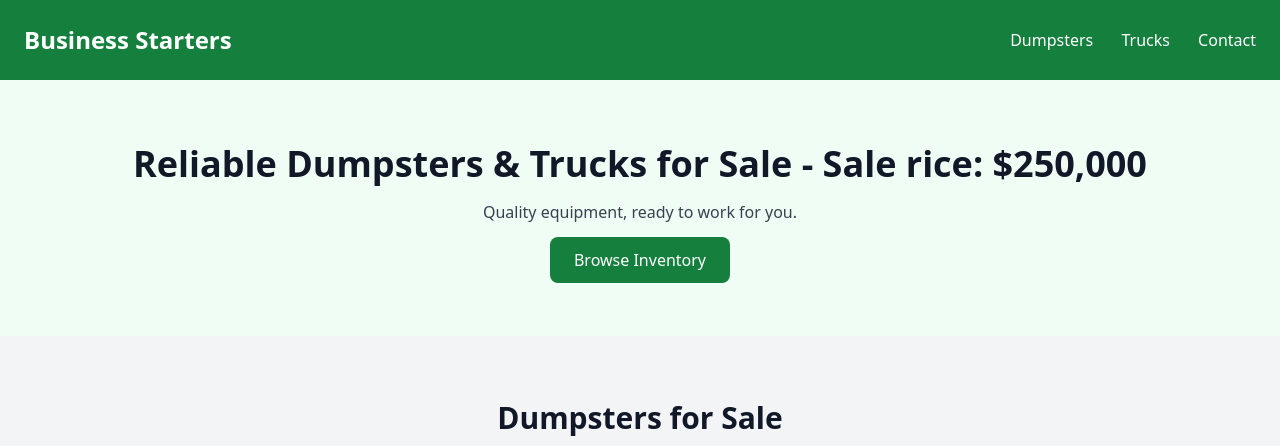
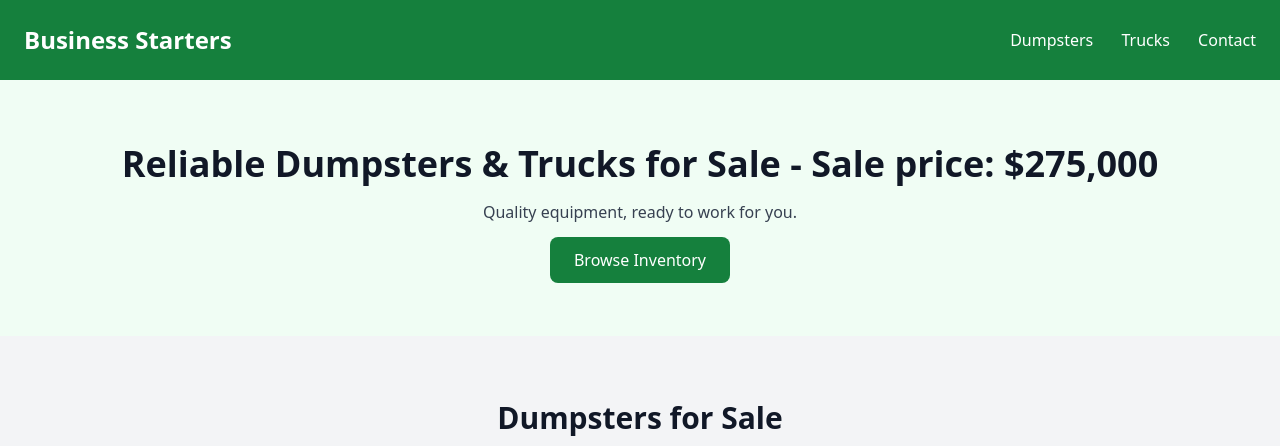
Before and after one commit to bulawebops/business-starter, a plain HTML site: page index.html in a window 1280 px wide. Shown: the top 446 px of the page. Drawn offline with nearby package versions, Linux system fonts and the light colour scheme.

Commit message:
price change

```diff
--- a/index.html
+++ b/index.html
@@ -22,7 +22,7 @@
 
   <!-- Hero Section -->
   <section class="text-center py-16 bg-green-50">
-    <h2 class="text-4xl font-bold mb-4">Reliable Dumpsters & Trucks for Sale - Sale rice: $250,000</h2>
+    <h2 class="text-4xl font-bold mb-4">Reliable Dumpsters & Trucks for Sale - Sale price: $275,000</h2>
     <p class="text-gray-700 mb-6">Quality equipment, ready to work for you.</p>
     <a href="#dumpsters" class="bg-green-700 text-white px-6 py-3 rounded-lg hover:bg-green-800 transition">Browse Inventory</a>
   </section>
```
